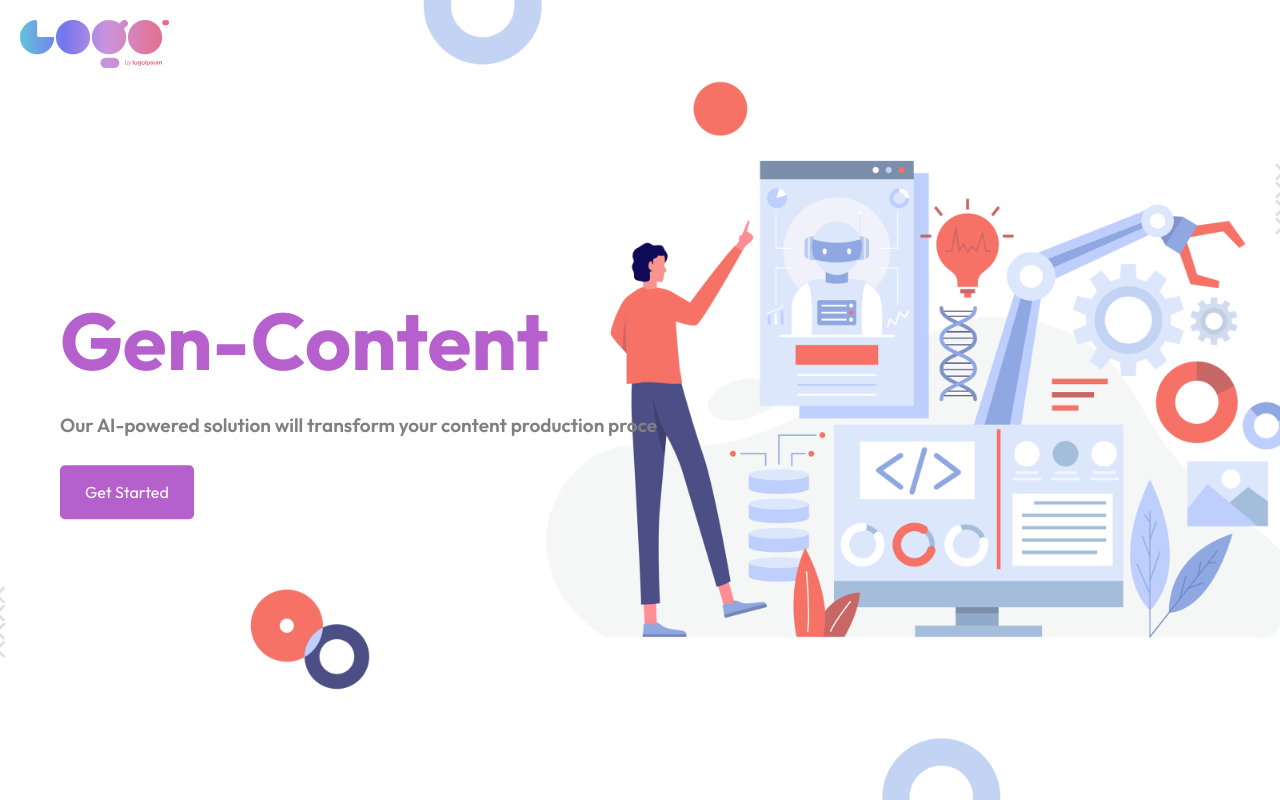
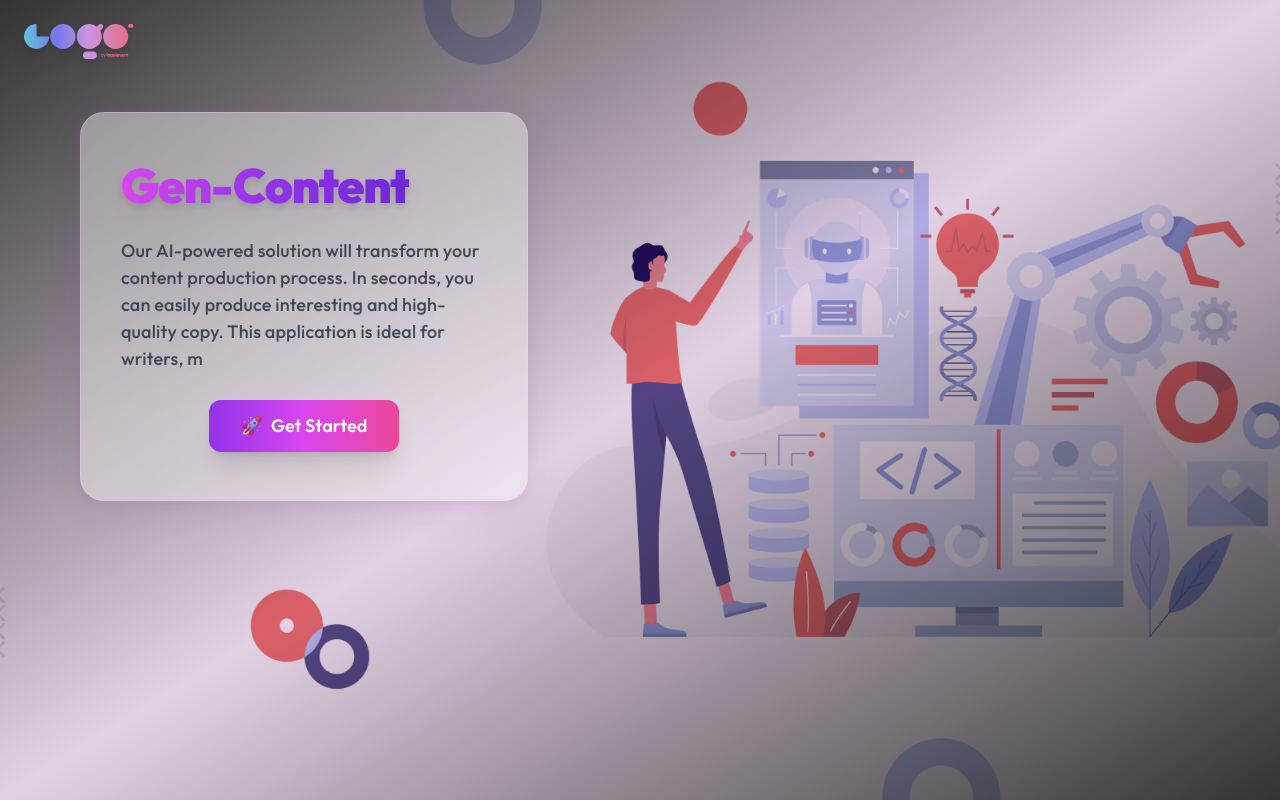
Before and after one commit to sahilbambarkar/AI-Content-Generator, a Next.js app: page / in a window 1280 px wide. Built offline with nearby package versions, Linux system fonts and the light colour scheme.

Commit message:
changed design

```diff
--- a/app/page.tsx
+++ b/app/page.tsx
@@ -1,98 +1,137 @@
 "use client";
 import React, { useEffect, useState } from "react";
 import Image from "next/image";
-import { useRouter } from 'next/navigation';
+import { useRouter } from "next/navigation";
 
 export default function Home() {
   const [text, setText] = useState("");
-  const fullText = "Our AI-powered solution will transform your content production process. In seconds, you can easily produce interesting and high-quality copy. This application is ideal for writers, marketers, and bloggers since it simplifies your workflow and boosts your creativity.";
-  const router = useRouter(); // Initialize useRouter
+  const [fade, setFade] = useState(false);
+  const fullText =
+    "Our AI-powered solution will transform your content production process. In seconds, you can easily produce interesting and high-quality copy. This application is ideal for writers, marketers, and bloggers since it simplifies your workflow and boosts your creativity.";
+
+  const router = useRouter();
 
   useEffect(() => {
     let index = 0;
+    setFade(false);
     const interval = setInterval(() => {
       setText(fullText.slice(0, index + 1));
       index++;
       if (index === fullText.length) {
         clearInterval(interval);
+        setFade(true);
       }
-    }, 80);
+    }, 30);
 
     return () => clearInterval(interval);
   }, [fullText]);
 
-  const styles = {
-    fullScreenContainer: {
-      position: 'relative' as const,
-      width: '100vw',
-      height: '100vh',
-      overflow: 'hidden',
-    },
-    logo: {
-      position: 'absolute' as const,
-      top: 20,
-      left: 20,
-      zIndex: 10,
-    },
-    content: {
-      position: 'absolute' as const,
-      top: '50%',
-      left: 60,
-      transform: 'translateY(-50%)',
-      color: 'white',
-      textAlign: 'left' as 'left', // Specify the text alignment type
-      zIndex: 10,
-      maxWidth: 600,
-    },
-    title: {
-      fontSize: 80,
-      margin: 0,
-      color: '#B660CD',
-      fontWeight: 'bold',
-    },
-    description: {
-      marginTop: 10,
-      fontSize: 19,
-      lineHeight: 1.5,
-      fontWeight: 600,
-      color: '#808080',
-      whiteSpace: 'pre-wrap',
-    },
-    button: {
-      marginTop: 25,
-      padding: '15px 25px',
-      backgroundColor: '#B660CD',
-      color: 'white',
-      border: 'none',
-      borderRadius: 5,
-      cursor: 'pointer',
-      fontSize: 16,
-    },
-  };
-
-  // Handler to navigate to the dashboard
   const handleButtonClick = () => {
-    router.push('/dashboard'); // Navigate to the dashboard page
+    router.push("/dashboard");
   };
 
   return (
-    <div style={styles.fullScreenContainer}>
+    <div className="relative min-h-screen w-full bg-black overflow-hidden flex items-start justify-start">
+      {/* Background Image */}
       <Image
         src="/bg.png"
-        alt="Background Image"
+        alt="Background"
         fill
-        style={{ objectFit: 'cover' }}
+        className="object-cover w-full h-full absolute inset-0 z-0"
+        priority
       />
-      <div style={styles.logo}>
-        <Image src="/logo.svg" alt="Logo" width={150} height={50} />
+      {/* Soft gradient  */}
+      <div className="absolute inset-0 bg-gradient-to-br from-black/80 via-fuchsia-900/20 to-black/80 z-10" />
+
+      {/* Logo  */}
+      <div className="fixed top-6 left-6 z-30 drop-shadow-lg">
+        <Image src="/logo.svg" alt="Logo" width={110} height={36} priority />
       </div>
-      <div style={styles.content}>
-        <h1 style={styles.title}>Gen-Content</h1>
-        <p style={styles.description}>{text}</p>
-        <button style={styles.button} onClick={handleButtonClick}>
-          Get Started
-        </button>
+
+      {/* Floating Glass Card  */}
+      <div
+        className="
+          relative z-30
+          mt-28 ml-20
+          w-full max-w-md
+          py-12 px-10 sm:px-10
+          bg-white/40
+          backdrop-blur-2xl
+          rounded-3xl
+          shadow-2xl
+          border border-fuchsia-200/30
+          flex flex-col items-start
+          space-y-7
+          animate-[fadeInCard_0.9s_ease-out]
+        "
+        style={{
+          boxShadow:
+            "0 8px 36px 0 rgba(110,35,150,0.10), 0 1.5px 10px 3px rgba(182,96,205,0.09)",
+        }}
+      >
+        <h1 className="font-black text-3xl sm:text-5xl bg-gradient-to-r from-fuchsia-500 via-purple-600 to-violet-700 bg-clip-text text-transparent drop-shadow-lg tracking-tight">
+          Gen-Content
+        </h1>
+        <p
+          className={`
+            font-medium text-base sm:text-lg min-h-[85px] sm:min-h-[110px]
+            text-slate-800 dark:text-slate-200
+            whitespace-pre-line
+            transition-opacity duration-400
+            ${fade ? "opacity-100" : "opacity-80"}
+            animate-[fadeInText_0.3s_ease-in]
+          `}
+          style={{
+            textShadow: "0 2px 18px rgba(182,96,205,0.10)",
+            letterSpacing: ".01em",
+            lineHeight: "1.5",
+          }}
+        >
+          {text}
+        </p>
+
+        {/* Centered button */}
+        <div className="w-full flex justify-center">
+          <button
+            className="
+              bg-gradient-to-r from-purple-600 via-fuchsia-500 to-pink-500
+              text-white font-semibold py-3 px-8
+              rounded-xl text-lg shadow-xl
+              hover:scale-105 hover:from-purple-700 hover:to-pink-600
+              transition-transform focus:outline-none focus:ring-4 focus:ring-fuchsia-300
+              flex items-center justify-center
+            "
+            onClick={handleButtonClick}
+          >
+            <span className="inline-block animate-pulse mr-2">🚀</span>
+            Get Started
+          </button>
+        </div>
       </div>
+
+      {/* Animation keyframes */}
+      <style jsx global>{`
+        @keyframes fadeInText {
+          from {
+            opacity: 0.75;
+            filter: blur(2px);
+          }
+          to {
+            opacity: 1;
+            filter: blur(0);
+          }
+        }
+        @keyframes fadeInCard {
+          from {
+            opacity: 0;
+            transform: translateY(18px) scale(0.98);
+          }
+          to {
+            opacity: 1;
+            transform: translateY(0) scale(1);
+          }
+        }
+      `}</style>
     </div>
   );
 }
```
